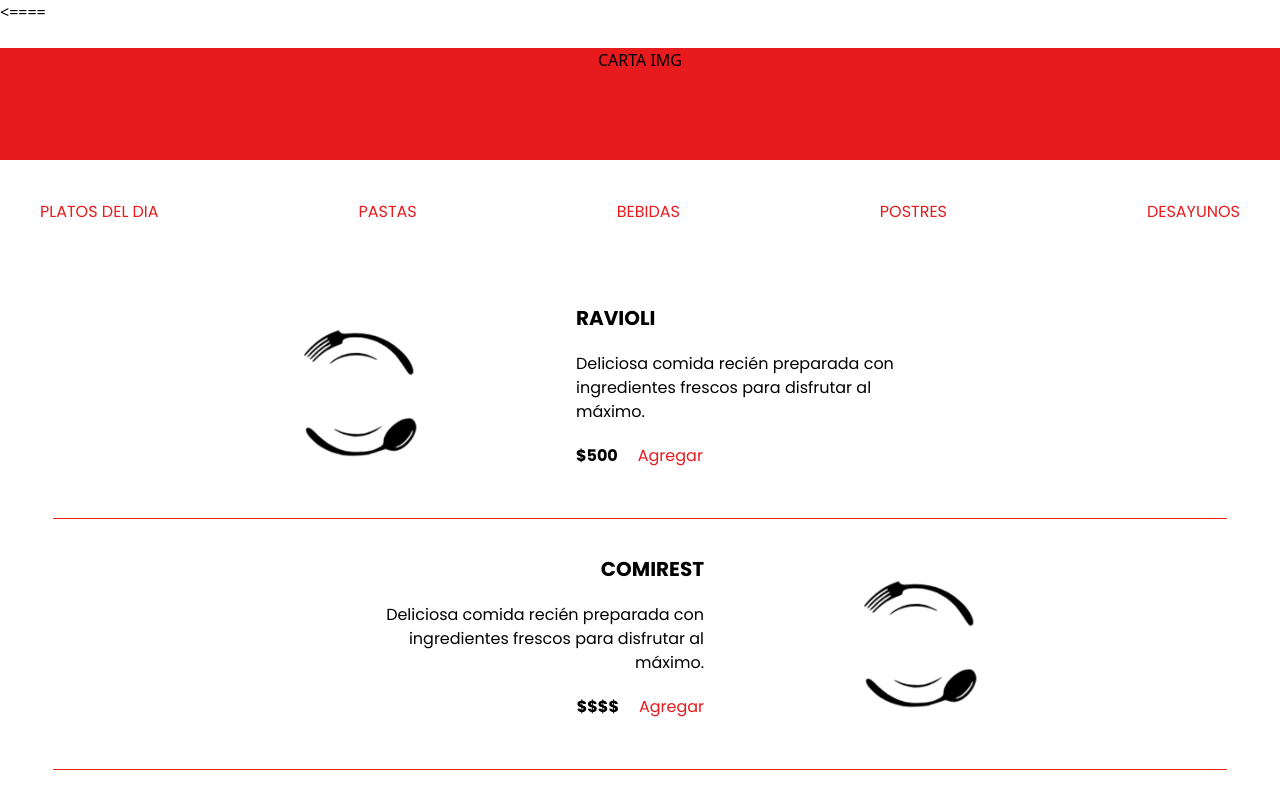
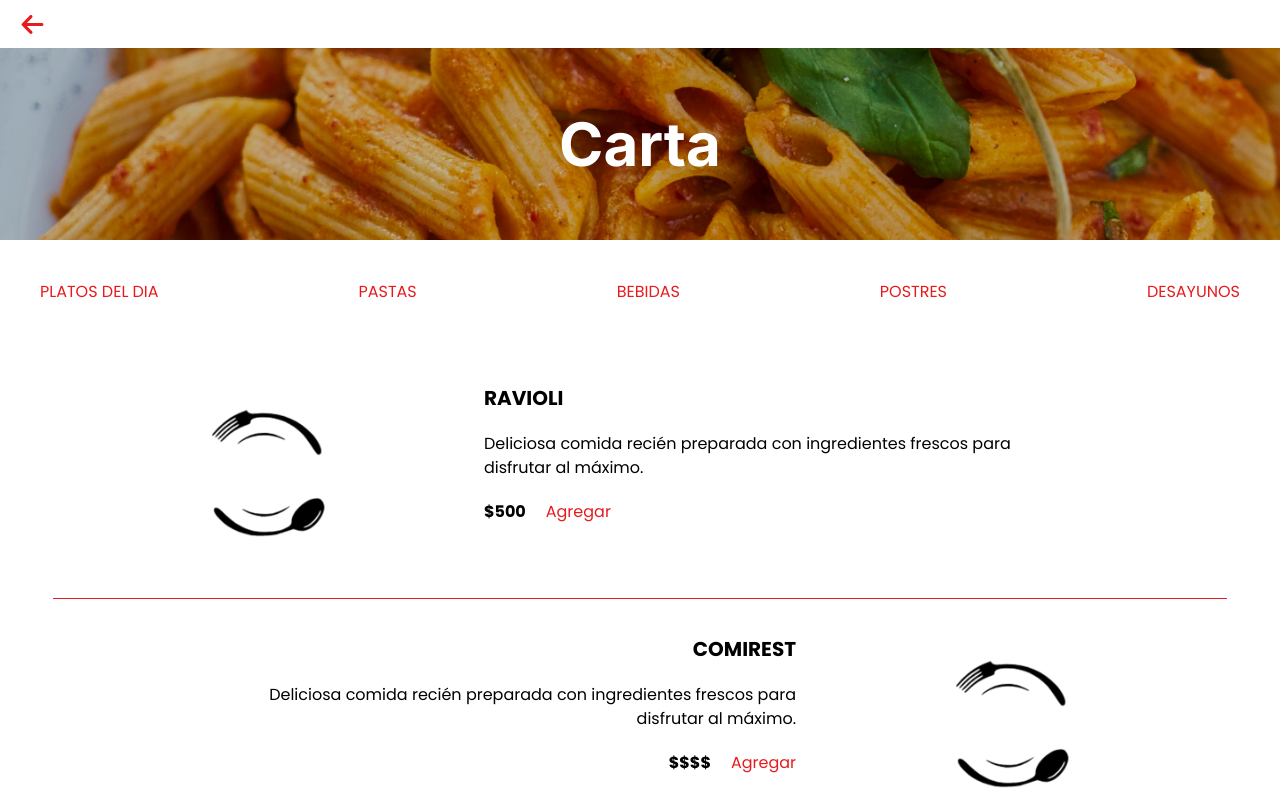
Before and after one commit to No-Country-simulation/s20-06-webapp, a React (Vite) app in the folder comirest/client/: page / in a window 1280 px wide. Shown: the top 800 px of the page. Built offline with nearby package versions, Linux system fonts and the light colour scheme.

Commit message:
CartaIMG Added & NavBar component created

```diff
--- /dev/null
+++ b/comirest/client/src/components/NavBar/NavBar.tsx
@@ -0,0 +1,13 @@
+import React from 'react'
+
+export const NavBar = () => {
+    return (
+        <ul className='flex justify-between p-10 mb-5 text-comiRed font-poppins'>
+            <li>PLATOS DEL DIA</li>
+            <li>PASTAS</li>
+            <li>BEBIDAS</li>
+            <li>POSTRES</li>
+            <li>DESAYUNOS</li>
+        </ul>
+    )
+}
--- a/comirest/client/src/components/menu/Menu.tsx
+++ b/comirest/client/src/components/menu/Menu.tsx
@@ -1,24 +1,35 @@
 import { CardsHorizontal } from "../Cards/CardsHorizontal"
 import { CardsVertical } from "../Cards/CardsVertical"
+import Footer from "../footer/Footer"
+import { FaArrowLeft } from "react-icons/fa6";
+import { NavBar } from "../NavBar/NavBar";
 
 function Menu() {
     return (
         <div>
-            <div className='h-12'>{"<===="}</div>
-            <div className='flex justify-center h-28 bg-comiRed'>CARTA IMG</div>
+            <div className='flex items-center h-12 my-auto p-5'>
+                <FaArrowLeft
+                    size={25}
+                    color="#E71B1E"
+                />
+            </div>
 
-            {/* NAVBAR */}
-            <ul className='flex justify-between p-10 mb-5 text-comiRed font-poppins'>
-                <li>PLATOS DEL DIA</li>
-                <li>PASTAS</li>
-                <li>BEBIDAS</li>
-                <li>POSTRES</li>
-                <li>DESAYUNOS</li>
-            </ul>
+            <div className="relative">
+
+                <p className="absolute z-10 inset-0 flex justify-center items-center text-white text-6xl font-inter font-bold">
+                    Carta
+                </p>
+
+                <img className='w-full h-48 object-cover brightness-75' src="./Imagen Carta.jpg" />
+            </div>
+
+
+            <NavBar />
+
 
             <div className="w-full">
 
-                <div className="flex flex-row justify-center px-28 w-fit mx-auto py-5">
+                <div className="flex flex-row justify-center px-5 w-fit mx-auto py-5">
                     <CardsHorizontal
                         name="RAVIOLI"
                         description=""
@@ -29,7 +40,7 @@ function Menu() {
 
                 <hr className='flex justify-center items-center w-11/12 border-t border-comiRed my-4 mx-auto' />
 
-                <div className='flex w-fit text-right mx-auto font-poppins px-28 py-5 '>
+                <div className='flex w-fit text-right mx-auto font-poppins px-5 py-5 '>
 
                     <CardsHorizontal
                         reverse={true}
@@ -46,6 +57,8 @@ function Menu() {
                 <CardsVertical />
             </div>
 
+            <Footer />
+
         </div>
     )
 }
```
Also changed, not shown: comirest/client/public/Imagen Carta.jpg (added).
